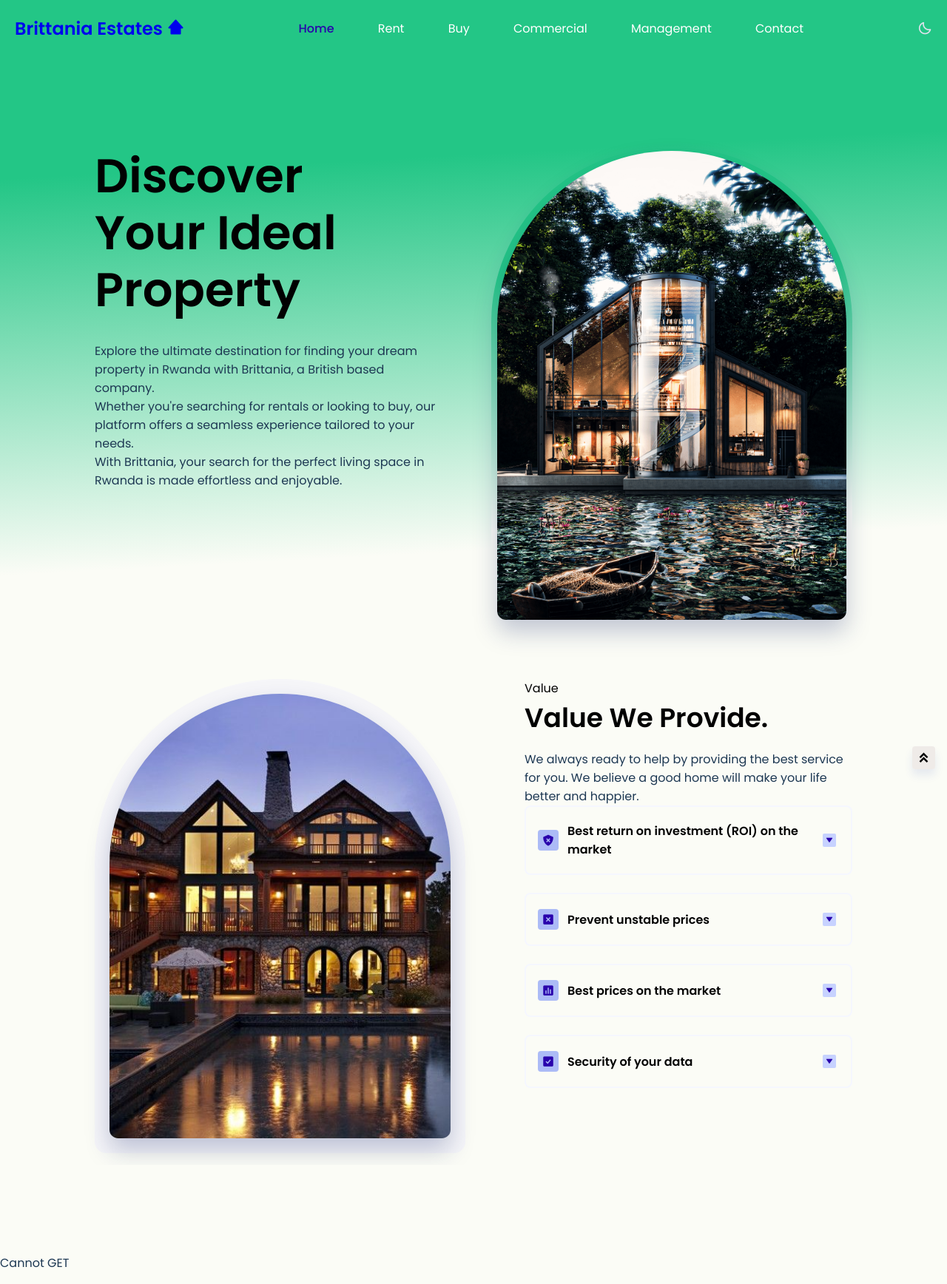
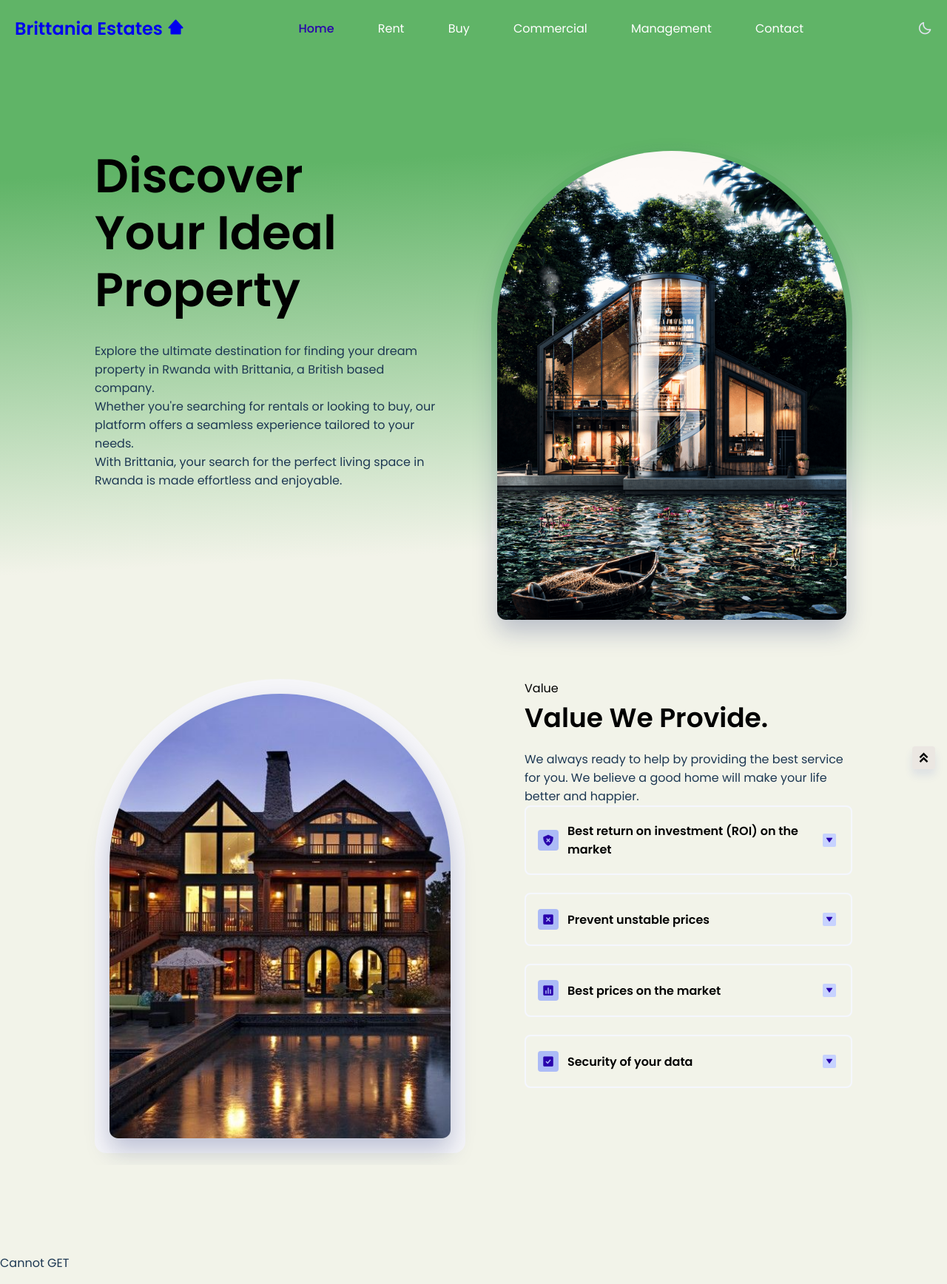
Before and after one commit to nightfury-305244/Brittania, a PHP site: page / in a window 1280 px wide. Shown: the whole page at 74% size. Run offline with PHP 8.4, Linux system fonts and the light colour scheme; some libraries are stand-ins or nearby versions.

Commit message:
change main colors

```diff
--- a/assets/css/styles.css
+++ b/assets/css/styles.css
@@ -16,11 +16,11 @@
   --text-color: #1d3853;
   --text-color-light: hsl(226, 25%, 90%);
   --border-color: hsl(228, 99%, 98%);
-  --body-color: #fbfcf6 ;
+  --body-color: #f2f3e9 ;
   --container-color: #e6dcdc8b;
   --popular__container-color: #fff;
-  --home-color:  linear-gradient(177deg, #23c686 28%, #fbfcf6 90%);
-  --home-org-color: linear-gradient(177deg, #23c686 28%, #fbfcf6 83%);
+  --home-color:  linear-gradient(177deg, #60b467 28%, #f2f3e9 90%);
+  --home-org-color: linear-gradient(177deg, #60b467 28%, #f2f3e9 83%);
 
   /*========== Font and typography ==========*/
   /*.5rem = 8px | 1rem = 16px ...*/
@@ -121,8 +121,8 @@
   --body-color: #1d3853 ;
   --container-color: hsl(228, 16%, 12%);
   --popular_container-color: hsl(228, 16%, 12%);
-  --home-color:  linear-gradient(177deg, #23c686 28%, #1d385357 89%);
-  --home-org-color: linear-gradient(177deg, #fbfcf6 28%, #fbfcf6 83%);
+  --home-color:  linear-gradient(177deg, #4da44b 28%, #1d385357 89%);
+  --home-org-color: linear-gradient(177deg, #f2f3e9 28%, #f2f3e9 83%);
 }
 
 /*==========
```
